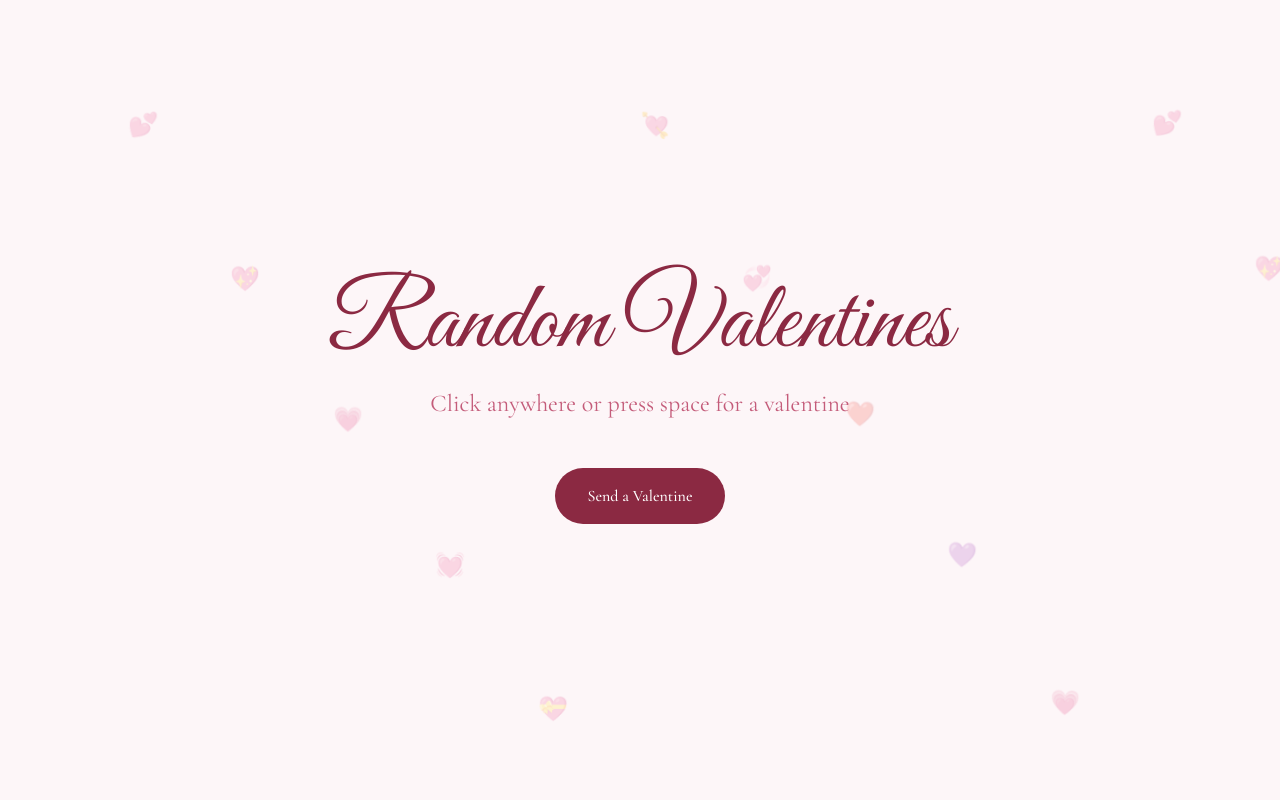
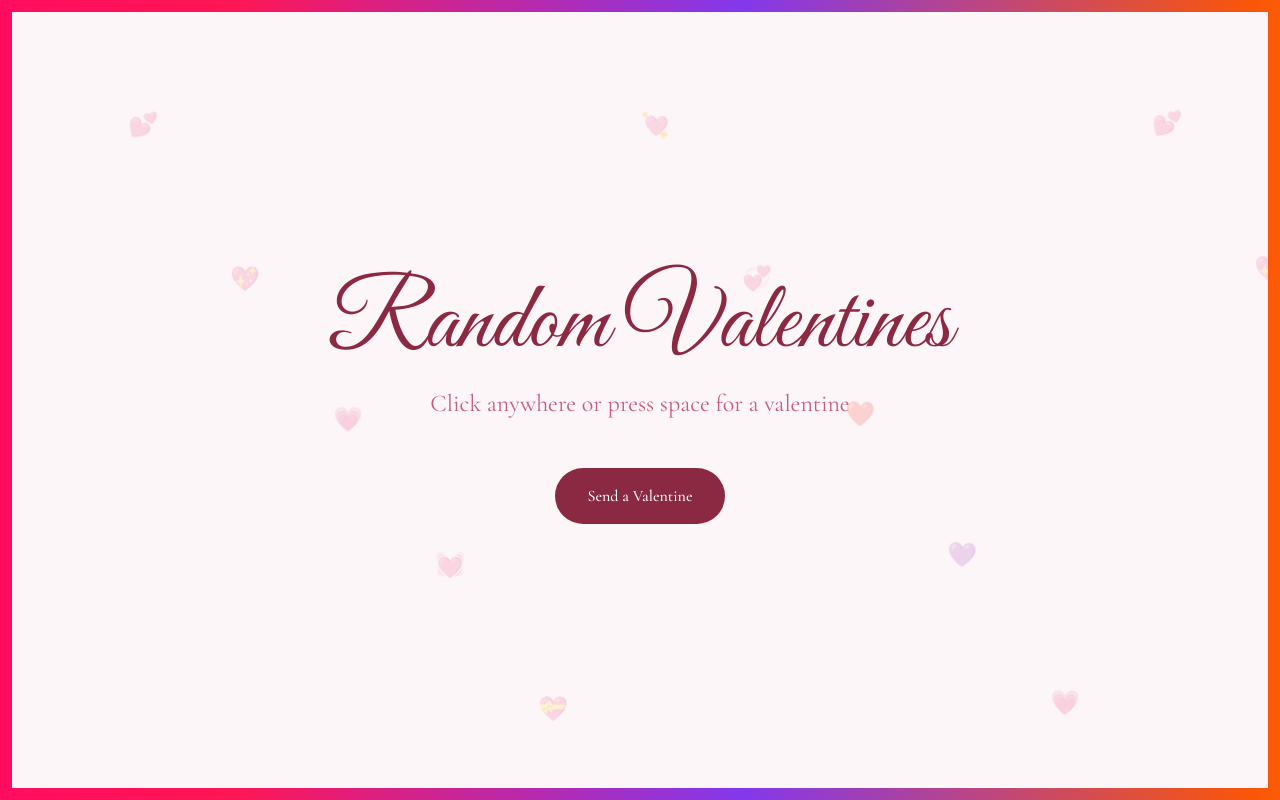
Before and after one commit to soooooooot/treehacks-agent-repo, a Next.js app: page / in a window 1280 px wide. Built offline with nearby package versions, Linux system fonts and the light colour scheme.

Commit message:
fix: Add a festive, colorful border around the entire website themed for Tree

```diff
--- a/app/globals.css
+++ b/app/globals.css
@@ -14,6 +14,91 @@
 @layer base {
   html {
     font-family: var(--font-body);
+  }
+
+  /* Festive TreeHacks/Valentine's Border */
+  body {
+    position: relative;
+  }
+
+  body::before {
+    content: '';
+    position: fixed;
+    top: 0;
+    left: 0;
+    right: 0;
+    bottom: 0;
+    pointer-events: none;
+    z-index: 9999;
+    padding: 12px;
+    border-radius: 0;
+    background: linear-gradient(
+      90deg,
+      #ff006e 0%,    /* Hot pink */
+      #ff1654 10%,   /* Red-pink */
+      #8338ec 20%,   /* Purple */
+      #fb5607 30%,   /* Orange */
+      #ffbe0b 40%,   /* Yellow */
+      #06ffa5 50%,   /* Cyan */
+      #00d9ff 60%,   /* Electric blue */
+      #7209b7 70%,   /* Deep purple */
+      #f72585 80%,   /* Magenta */
+      #ff006e 90%,   /* Hot pink */
+      #ff1654 100%   /* Red-pink */
+    );
+    background-size: 400% 100%;
+    animation: border-flow 8s linear infinite;
+    -webkit-mask:
+      linear-gradient(#fff 0 0) content-box,
+      linear-gradient(#fff 0 0);
+    -webkit-mask-composite: xor;
+    mask-composite: exclude;
+  }
+
+  /* Additional sparkle effect layer */
+  body::after {
+    content: '';
+    position: fixed;
+    top: 0;
+    left: 0;
+    right: 0;
+    bottom: 0;
+    pointer-events: none;
+    z-index: 9998;
+    padding: 12px;
+    border-radius: 0;
+    background: linear-gradient(
+      45deg,
+      transparent 30%,
+      rgba(255, 255, 255, 0.8) 50%,
+      transparent 70%
+    );
+    background-size: 200% 200%;
+    animation: sparkle 3s linear infinite;
+    -webkit-mask:
+      linear-gradient(#fff 0 0) content-box,
+      linear-gradient(#fff 0 0);
+    -webkit-mask-composite: xor;
+    mask-composite: exclude;
+    opacity: 0.6;
+  }
+}
+
+@keyframes border-flow {
+  0% {
+    background-position: 0% 50%;
+  }
+  100% {
+    background-position: 400% 50%;
+  }
+}
+
+@keyframes sparkle {
+  0% {
+    background-position: -200% 0%;
+  }
+  100% {
+    background-position: 200% 0%;
   }
 }
 
```
